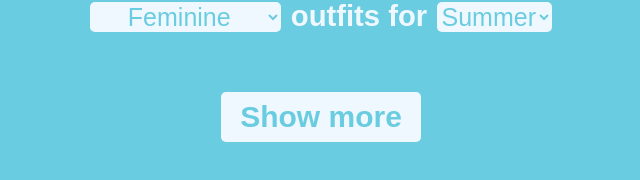
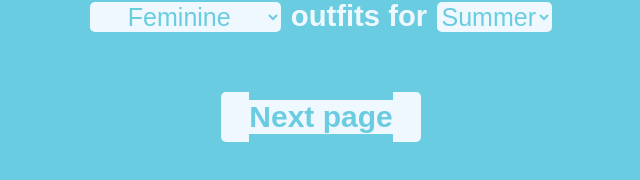
Before and after one commit to cheesebricked/dress-for-the-day, a React (Vite) app in the folder frontend/: page / in a window 1280 px wide. Shown: the part 226-406 px from the top of the page, without its empty margins (319-959 px from the left). Built offline with nearby package versions, Linux system fonts and the light colour scheme; no server answers.

Commit message:
Changed ShowMore.jsx text to Next page, temporary fix?

```diff
--- a/frontend/src/ShowMore.jsx
+++ b/frontend/src/ShowMore.jsx
@@ -8,7 +8,7 @@ export default function ShowMore() {
     return (
         <>
             <button class="show-more" onClick={() => setImgNum(imgNum + 10)}>
-                <h2>Show more</h2>
+                <a href="#top"><h2>Next page</h2></a>
             </button>
         </>
     )
```
